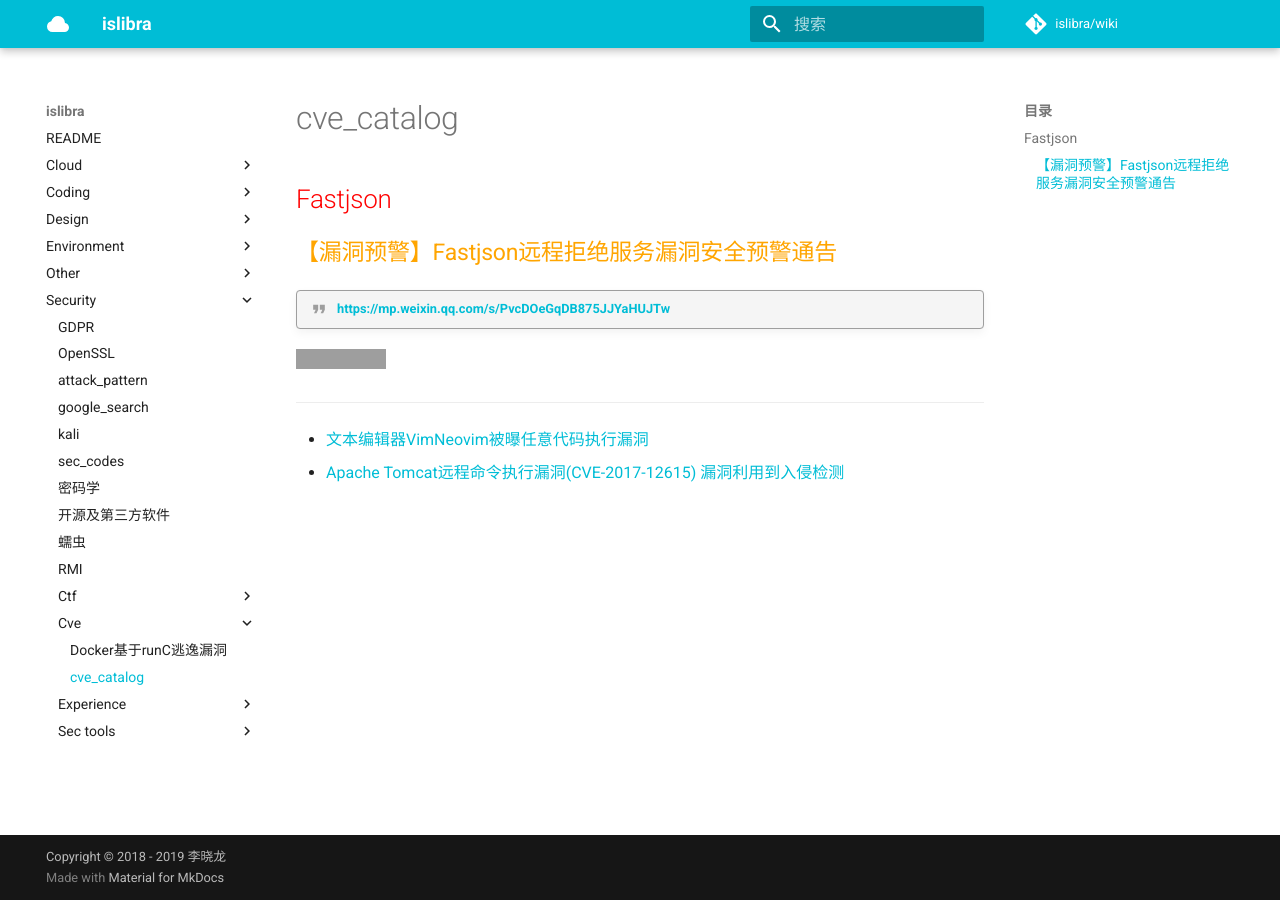
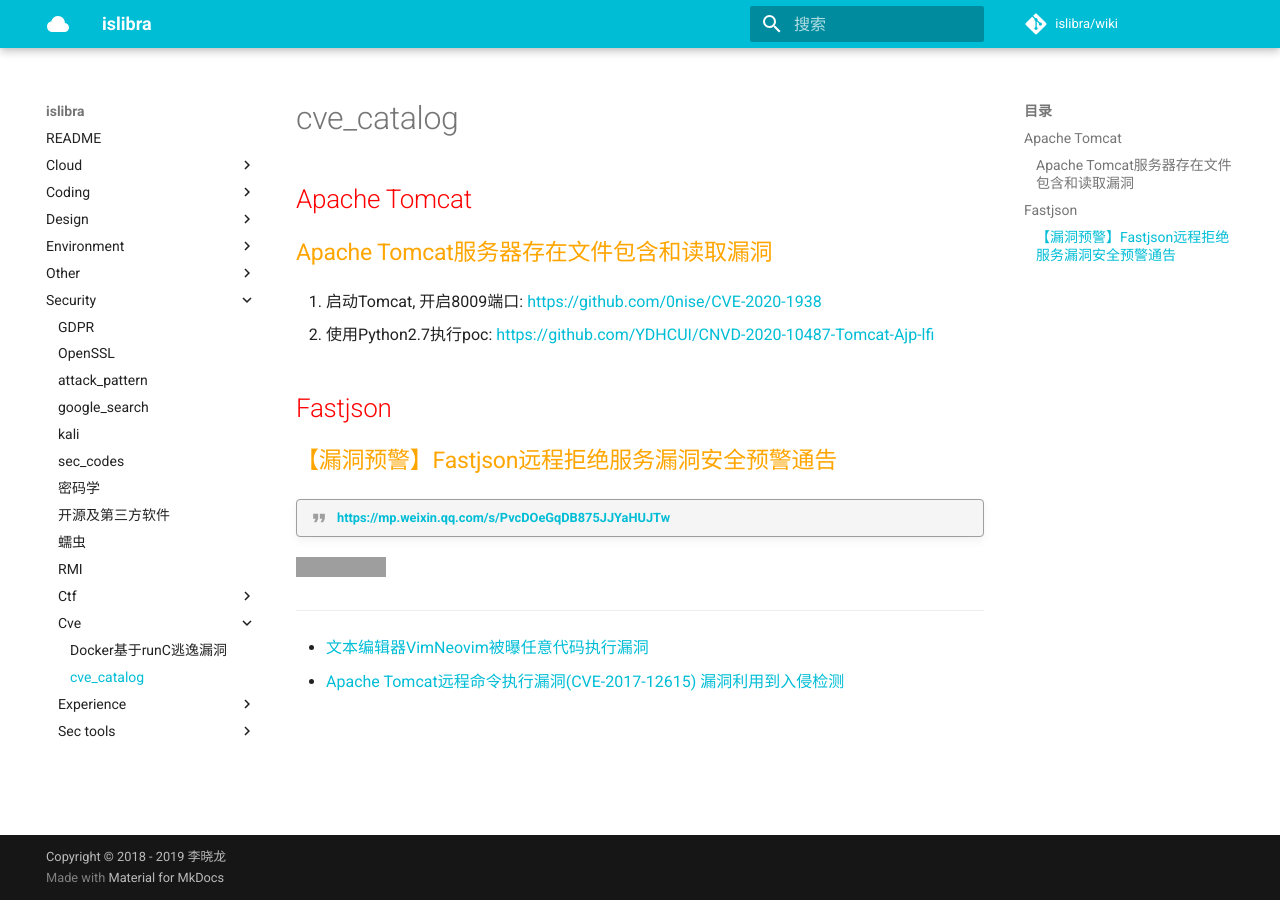
Before and after one commit to islibra/wiki, an MkDocs documentation site: the page built from docs/security/cve/cve_catalog.md, in a window 1280 px wide. Built offline with MkDocs 1.6.1 and Material for MkDocs 9.7.7, drawn with Linux system fonts in a browser that asks for light colours; comment, search, counter and statistics services are not loaded; grey boxes are pictures that could not be loaded.

Commit message:
Update cve_catalog.md

```diff
--- a/docs/security/cve/cve_catalog.md
+++ b/docs/security/cve/cve_catalog.md
@@ -1,4 +1,11 @@
 # cve_catalog
+
+## Apache Tomcat
+
+### Apache Tomcat服务器存在文件包含和读取漏洞
+
+1. 启动Tomcat, 开启8009端口: <https://github.com/0nise/CVE-2020-1938>
+1. 使用Python2.7执行poc: <https://github.com/YDHCUI/CNVD-2020-10487-Tomcat-Ajp-lfi>
 
 ## Fastjson
 
```
